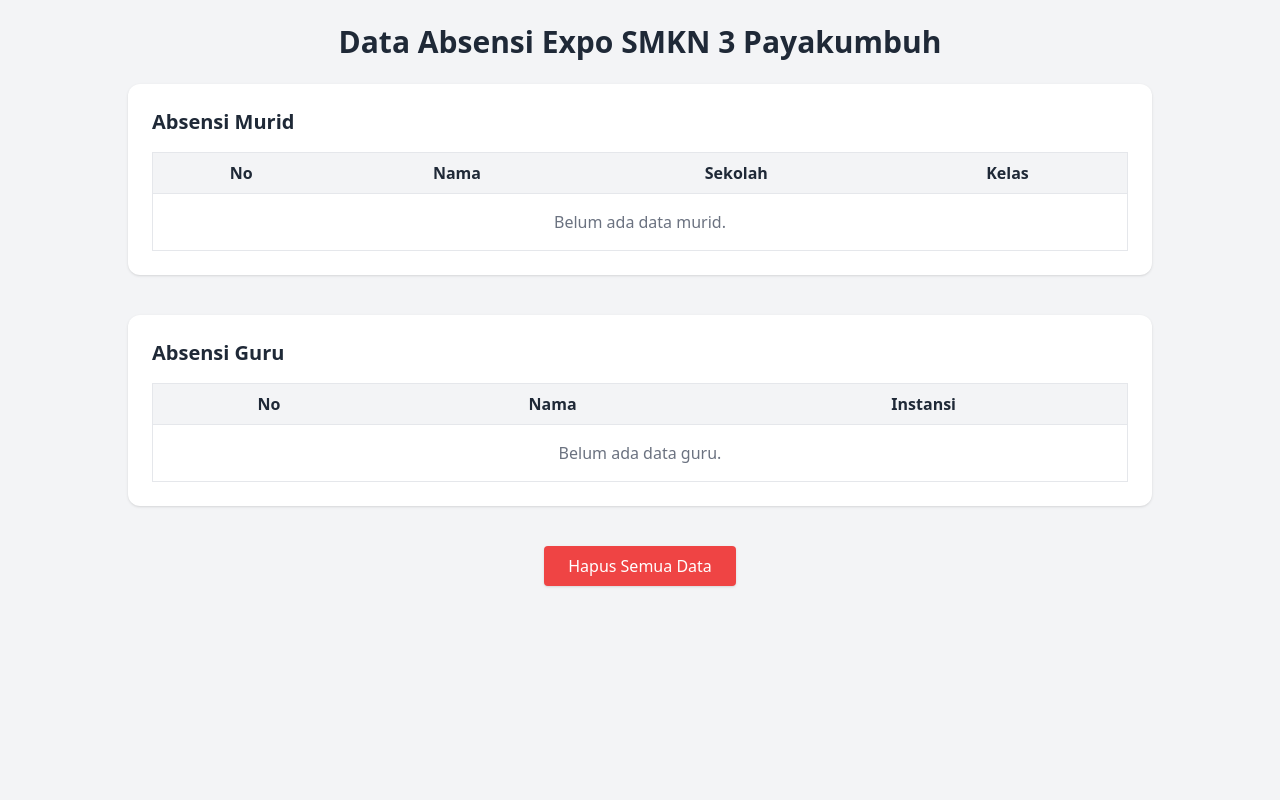
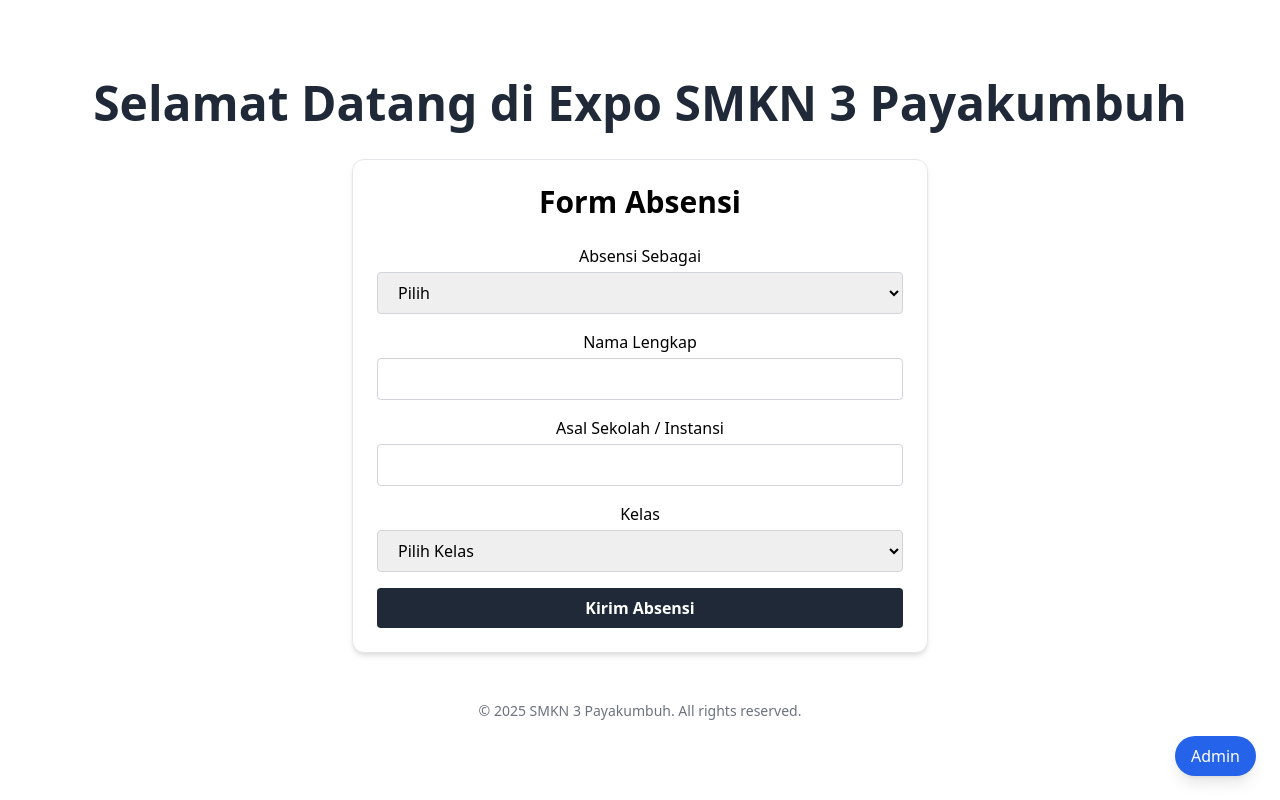
Before and after one commit to shiro599/tkj2, a plain HTML site: page admin.html in a window 1280 px wide. Drawn offline with nearby package versions, Linux system fonts and the light colour scheme.

Commit message:
Update admin.html

```diff
--- a/admin.html
+++ b/admin.html
@@ -3,97 +3,144 @@
 <head>
   <meta charset="UTF-8" />
   <meta name="viewport" content="width=device-width, initial-scale=1.0" />
-  <title>Admin - Data Absensi</title>
+  <title>Expo SMKN 3 Payakumbuh</title>
   <script src="https://cdn.tailwindcss.com"></script>
+  <style>
+    @keyframes fadeIn {
+      from { opacity: 0; transform: translateY(-20px); }
+      to { opacity: 1; transform: translateY(0); }
+    }
+    .fade-in {
+      animation: fadeIn 1s ease-out forwards;
+    }
+  </style>
 </head>
-<body class="bg-gray-100 text-gray-800 font-sans min-h-screen p-6">
+<body class="bg-white min-h-screen flex flex-col items-center justify-center text-center px-4">
 
-  <h1 class="text-3xl font-bold text-center mb-6">Data Absensi Expo SMKN 3 Payakumbuh</h1>
+  <h1 class="text-4xl md:text-5xl font-bold text-gray-800 mb-8 fade-in">
+    Selamat Datang di Expo SMKN 3 Payakumbuh
+  </h1>
 
-  <div class="max-w-5xl mx-auto space-y-10">
+  <div id="formAbsensi" class="w-full max-w-xl bg-white shadow-md border rounded-xl p-6">
+    <h2 class="text-3xl font-bold text-center mb-6">Form Absensi</h2>
+    <form id="absenForm" class="space-y-4">
+      <div>
+        <label for="tipe" class="block font-medium mb-1">Absensi Sebagai</label>
+        <select id="tipe" required class="w-full border border-gray-300 rounded px-4 py-2">
+          <option value="">Pilih</option>
+          <option value="murid">Murid</option>
+          <option value="guru">Guru</option>
+        </select>
+      </div>
 
-    <!-- Murid -->
-    <div class="bg-white p-6 rounded-xl shadow">
-      <h2 class="text-xl font-semibold mb-4">Absensi Murid</h2>
-      <table class="w-full border border-gray-200 text-sm md:text-base">
-        <thead class="bg-gray-100">
-          <tr>
-            <th class="py-2 px-4 border-b">No</th>
-            <th class="py-2 px-4 border-b">Nama</th>
-            <th class="py-2 px-4 border-b">Sekolah</th>
-            <th class="py-2 px-4 border-b">Kelas</th>
-          </tr>
-        </thead>
-        <tbody id="tabelMurid"></tbody>
-      </table>
-    </div>
+      <div>
+        <label for="nama" class="block font-medium mb-1">Nama Lengkap</label>
+        <input type="text" id="nama" required class="w-full border border-gray-300 rounded px-4 py-2" />
+      </div>
 
-    <!-- Guru -->
-    <div class="bg-white p-6 rounded-xl shadow">
-      <h2 class="text-xl font-semibold mb-4">Absensi Guru</h2>
-      <table class="w-full border border-gray-200 text-sm md:text-base">
-        <thead class="bg-gray-100">
-          <tr>
-            <th class="py-2 px-4 border-b">No</th>
-            <th class="py-2 px-4 border-b">Nama</th>
-            <th class="py-2 px-4 border-b">Instansi</th>
-          </tr>
-        </thead>
-        <tbody id="tabelGuru"></tbody>
-      </table>
-    </div>
+      <div>
+        <label for="instansi" class="block font-medium mb-1">Asal Sekolah / Instansi</label>
+        <input type="text" id="instansi" required class="w-full border border-gray-300 rounded px-4 py-2" />
+      </div>
 
-    <!-- Tombol Hapus -->
-    <div class="text-center mt-6">
-      <button onclick="hapusSemua()" class="bg-red-500 hover:bg-red-600 text-white py-2 px-6 rounded shadow">
-        Hapus Semua Data
-      </button>
+      <div id="kelasDiv">
+        <label for="kelas" class="block font-medium mb-1">Kelas</label>
+        <select id="kelas" class="w-full border border-gray-300 rounded px-4 py-2">
+          <option value="">Pilih Kelas</option>
+          <option value="7">7</option>
+          <option value="8">8</option>
+          <option value="9">9</option>
+        </select>
+      </div>
+
+      <button type="submit" class="w-full bg-gray-800 text-white font-semibold py-2 rounded">Kirim Absensi</button>
+      <p class="text-green-600 mt-4 hidden" id="successMsg">Data berhasil dikirim!</p>
+    </form>
+  </div>
+
+  <footer class="mt-12 text-gray-500 text-sm">
+    &copy; 2025 SMKN 3 Payakumbuh. All rights reserved.
+  </footer>
+
+  <button id="adminBtn" class="fixed bottom-6 right-6 bg-blue-600 text-white px-4 py-2 rounded-full shadow-lg hover:bg-blue-700">
+    Admin
+  </button>
+
+  <div id="adminModal" class="fixed inset-0 flex items-center justify-center bg-black bg-opacity-50 hidden">
+    <div class="bg-white rounded-lg shadow p-6 w-80 text-left">
+      <h3 class="text-xl font-bold mb-4">Masukkan Password</h3>
+      <input type="password" id="adminPassword" placeholder="Password" class="w-full border px-3 py-2 rounded mb-4" />
+      <div class="flex justify-end space-x-2">
+        <button id="batalBtn" class="bg-gray-300 px-4 py-2 rounded hover:bg-gray-400">Batal</button>
+        <button id="submitPassword" class="bg-blue-600 text-white px-4 py-2 rounded hover:bg-blue-700">Masuk</button>
+      </div>
+      <p id="errorMsg" class="text-red-500 text-sm mt-2 hidden">Password salah!</p>
     </div>
   </div>
 
   <script>
-    const tabelMurid = document.getElementById("tabelMurid");
-    const tabelGuru = document.getElementById("tabelGuru");
+    const form = document.getElementById("absenForm");
+    const tipe = document.getElementById("tipe");
+    const kelasDiv = document.getElementById("kelasDiv");
+    const successMsg = document.getElementById("successMsg");
 
-    const dataMurid = JSON.parse(localStorage.getItem("absensiMurid") || "[]");
-    const dataGuru = JSON.parse(localStorage.getItem("absensiGuru") || "[]");
+    tipe.addEventListener("change", () => {
+      kelasDiv.style.display = tipe.value === "murid" ? "block" : "none";
+    });
 
-    if (dataMurid.length === 0) {
-      tabelMurid.innerHTML = '<tr><td colspan="4" class="py-4 text-center text-gray-500">Belum ada data murid.</td></tr>';
-    } else {
-      dataMurid.forEach((item, i) => {
-        const row = document.createElement("tr");
-        row.innerHTML = `
-          <td class="py-2 px-4 border-b text-center">${i + 1}</td>
-          <td class="py-2 px-4 border-b">${item.nama}</td>
-          <td class="py-2 px-4 border-b">${item.instansi}</td>
-          <td class="py-2 px-4 border-b text-center">${item.kelas}</td>
-        `;
-        tabelMurid.appendChild(row);
-      });
-    }
+    form.addEventListener("submit", function (e) {
+      e.preventDefault();
+      const jenis = tipe.value;
+      const nama = document.getElementById("nama").value.trim();
+      const instansi = document.getElementById("instansi").value.trim();
+      const kelas = document.getElementById("kelas").value;
 
-    if (dataGuru.length === 0) {
-      tabelGuru.innerHTML = '<tr><td colspan="3" class="py-4 text-center text-gray-500">Belum ada data guru.</td></tr>';
-    } else {
-      dataGuru.forEach((item, i) => {
-        const row = document.createElement("tr");
-        row.innerHTML = `
-          <td class="py-2 px-4 border-b text-center">${i + 1}</td>
-          <td class="py-2 px-4 border-b">${item.nama}</td>
-          <td class="py-2 px-4 border-b">${item.instansi}</td>
-        `;
-        tabelGuru.appendChild(row);
-      });
-    }
+      if (!jenis || !nama || !instansi || (jenis === "murid" && !kelas)) {
+        alert("Mohon lengkapi semua data!");
+        return;
+      }
 
-    function hapusSemua() {
-      if (confirm("Yakin ingin menghapus semua data?")) {
-        localStorage.removeItem("absensiMurid");
-        localStorage.removeItem("absensiGuru");
-        location.reload();
+      const entry = { nama, instansi, kelas: kelas || "-" };
+      const key = jenis === "murid" ? "absensiMurid" : "absensiGuru";
+      let data = JSON.parse(localStorage.getItem(key) || "[]");
+      data.push(entry);
+      localStorage.setItem(key, JSON.stringify(data));
+      form.reset();
+      kelasDiv.style.display = "none";
+      successMsg.classList.remove("hidden");
+
+      setTimeout(() => {
+        successMsg.classList.add("hidden");
+      }, 3000);
+    });
+
+    // Admin login
+    const adminBtn = document.getElementById("adminBtn");
+    const adminModal = document.getElementById("adminModal");
+    const batalBtn = document.getElementById("batalBtn");
+    const submitBtn = document.getElementById("submitPassword");
+    const passwordInput = document.getElementById("adminPassword");
+    const errorMsg = document.getElementById("errorMsg");
+    const passwordBenar = "KhZrzHUMK@BaJT6";
+
+    adminBtn.addEventListener("click", () => {
+      adminModal.classList.remove("hidden");
+      passwordInput.value = "";
+      errorMsg.classList.add("hidden");
+    });
+
+    batalBtn.addEventListener("click", () => {
+      adminModal.classList.add("hidden");
+    });
+
+    submitBtn.addEventListener("click", () => {
+      if (passwordInput.value === passwordBenar) {
+        localStorage.setItem("adminLogin", "true");
+        window.location.href = "admin.html";
+      } else {
+        errorMsg.classList.remove("hidden");
       }
-    }
+    });
   </script>
 </body>
 </html>
```
